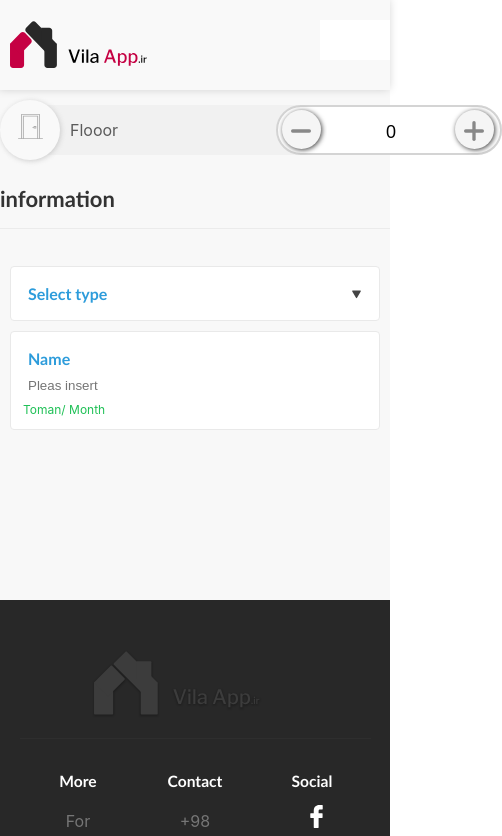
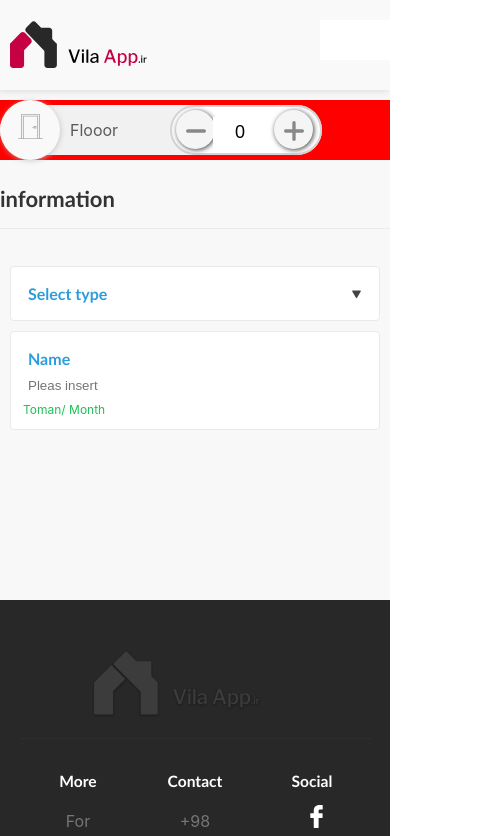
Before and after one commit to arasico/vilaapp, a React (Create React App) app: page /test in a window 390 px wide. Shown: the top 836 px of the page, 502 px wide, since content can reach past the window. Built offline with nearby package versions, Linux system fonts and the light colour scheme.

Commit message:
reponsive is changed

```diff
--- a/src/en/components/common/optionDetails/style.css
+++ b/src/en/components/common/optionDetails/style.css
@@ -1,6 +1,6 @@
 .options-container{
     width: 100%;
-    background-color: transparent;
+    background-color: red;
     height: 60px;
     display: flex;
     flex-direction: row;
@@ -33,13 +33,12 @@
 
 }
 .options-label-container{
-    width: 70%;
+    width: 200px;
     padding-left: 70px;
 }
 
 .option-button-container{
     background-color: #ffffff;
-    width: 380px;
     border-radius: 100px;
     border:2px solid #D4D4D4;
     display: flex;
@@ -57,7 +56,7 @@
 }
 
 .input-option-type{
-    width: 100%;
+    width: 100px;
     height: 30px;
     border: 0;
     text-align: center;
@@ -100,3 +99,34 @@
     vertical-align: middle;
 
 }
+
+
+
+
+
+
+
+
+
+@media screen and (max-width: 600px) {
+
+    .option-button-container{
+        text-align: center;
+
+
+    }
+    .input-option-type{
+        width: 50px;
+
+    }
+    .options-container{
+
+    }
+    .options-label-container{
+        width: 100px;
+    }
+    .option-button-input{
+        width: 41%;
+    }
+
+}
--- a/src/en/container/testComponent/test.js
+++ b/src/en/container/testComponent/test.js
@@ -20,9 +20,9 @@ class TestComponent extends Component {
     render() {
         return (
             <div className="test-container">
-                 <div style={{width:500, margin:'auto'}}>
+
                     <OptionDetails img={Rooms} />
-                 </div>
+
 
                     <SubTitle label="information" />
 
```
